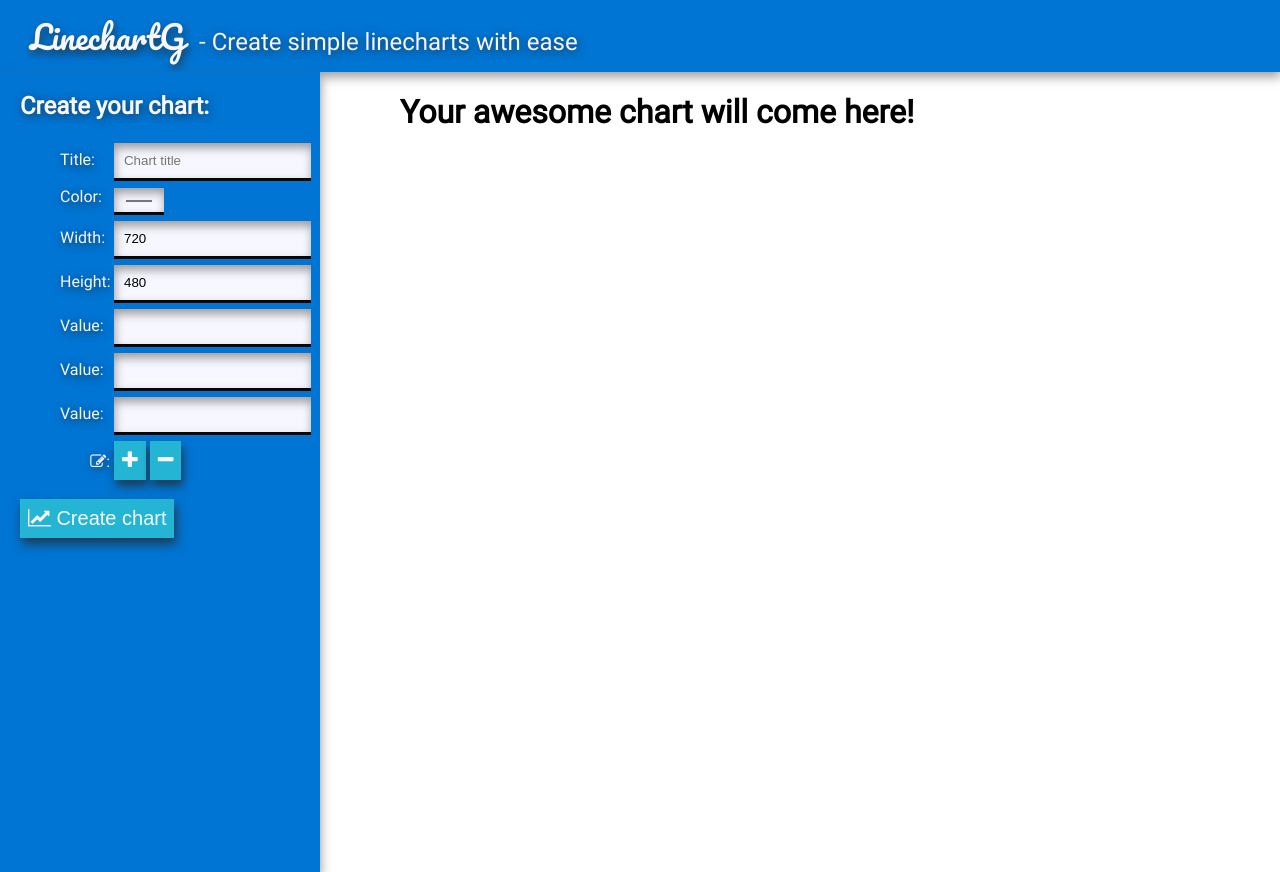
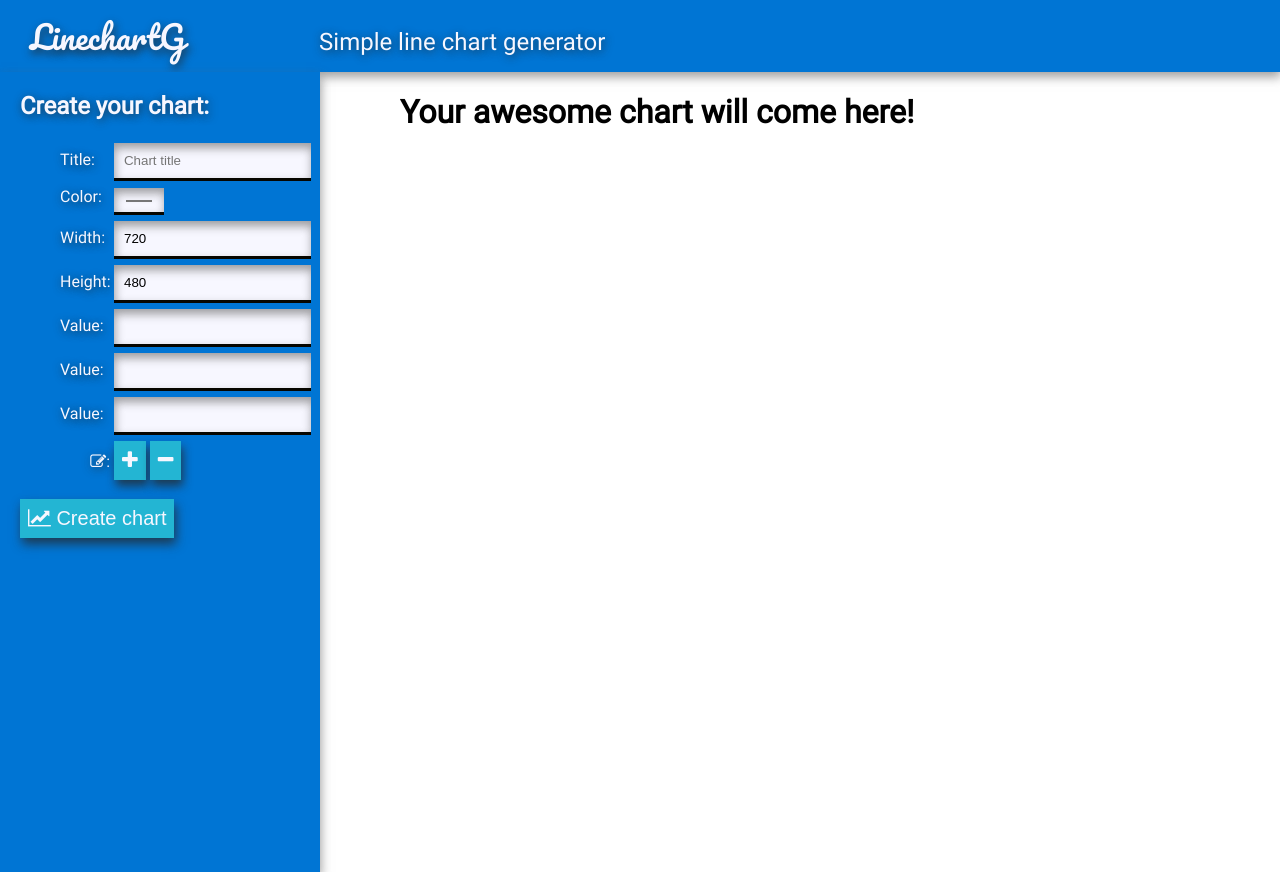
Before and after one commit to kaeki/linechartg, a plain HTML site: page index.html in a window 1280 px wide. Drawn offline with Linux system fonts and the light colour scheme.

Commit message:
tweaked navbar

```diff
--- a/css/style.css
+++ b/css/style.css
@@ -24,6 +24,9 @@ html, body {
     padding-right: 10px;
     display: inline-block;
     font-size: 1.5em;
+}
+.nav-center {
+    margin-left: 120px;
 }
 .brand {
     font-family: 'Pacifico', cursive;
--- a/index.html
+++ b/index.html
@@ -10,7 +10,7 @@
     <nav class="navbar">
         <nav class="nav-items">
             <nav class="nav-item brand font-nice">LinechartG</nav>
-            <nav class="nav-item font-nicer">- Create simple linecharts with ease</nav>
+            <nav class="nav-item nav-center font-nicer">Simple line chart generator</nav>
         </nav>
     </nav>
     <div id="wrapper">
```
Also changed, not shown: 1 other file.
